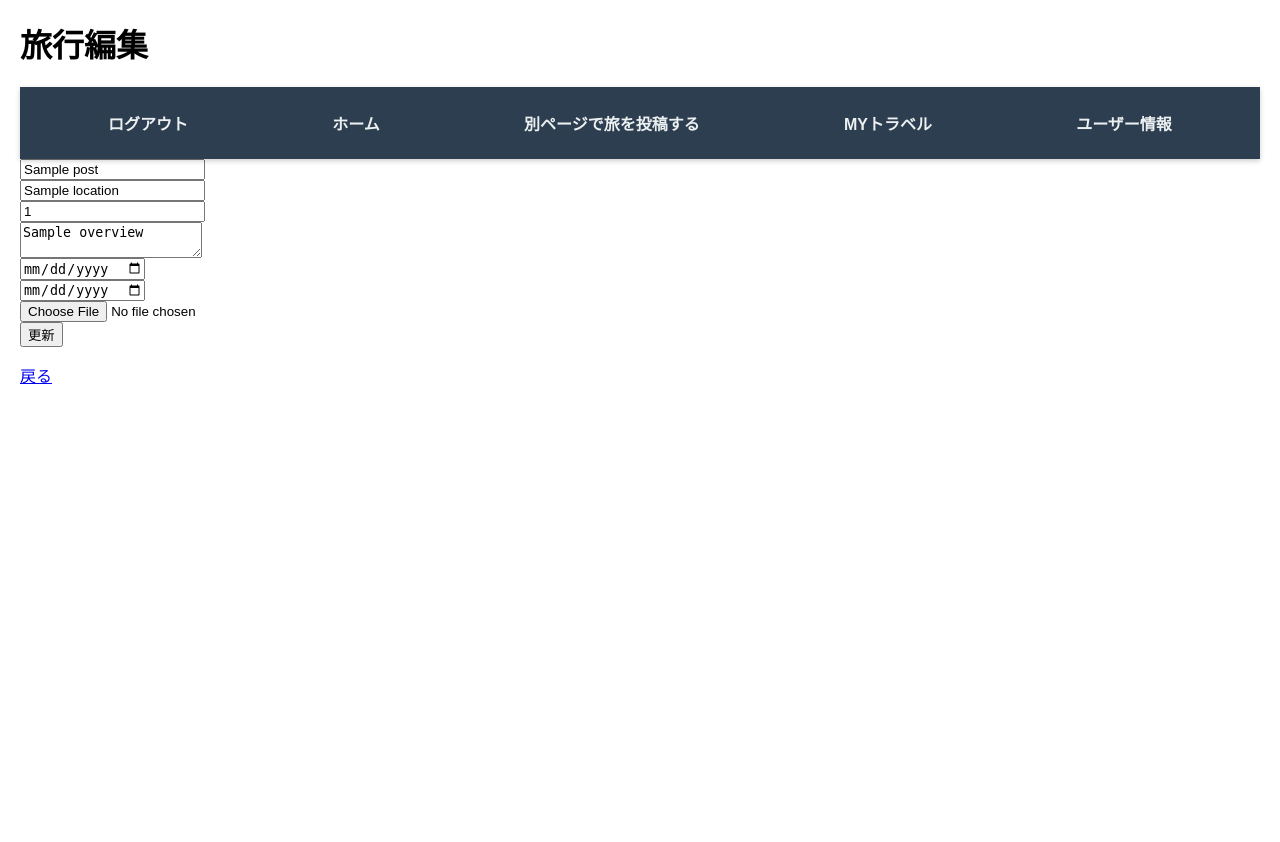
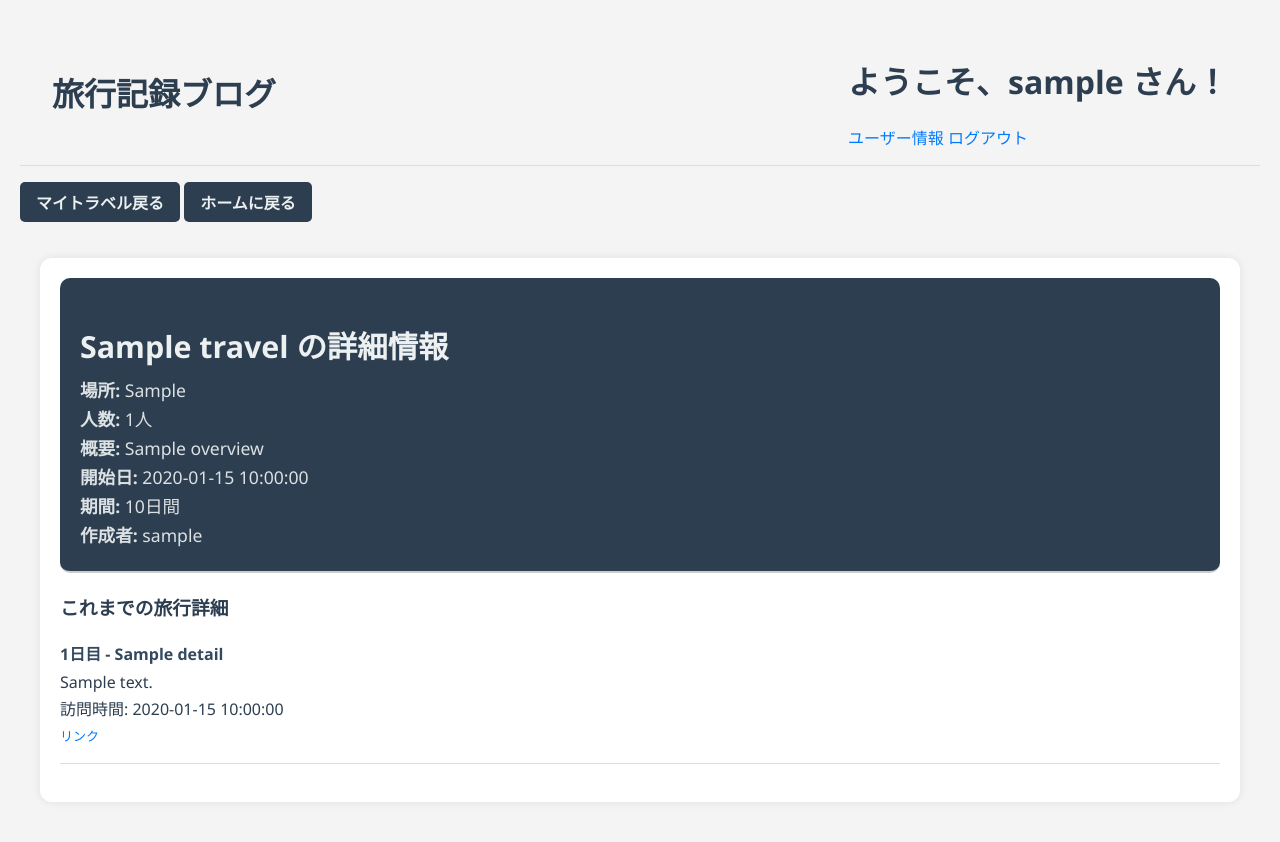
Before and after one commit to Aby-1202/travel_blog, a Flask app: template templates/edit.html in a window 1280 px wide. Before the commit the page ends 384 px from the top, so only its background shows below. Run offline with Flask 3, Linux system fonts and the light colour scheme; the template is opened without the code that fills it: most values are stand-ins (such as "Sample title", 1, 10 or a date in 2020).

```diff
--- a/templates/edit.html
+++ b/templates/edit.html
@@ -1,38 +1,46 @@
-<form method="POST" action="/edit/{{ post.id }}" enctype="multipart/form-data"></form>
 <!DOCTYPE html>
 <html lang="ja">
 <head>
     <meta charset="UTF-8">
-    <meta name="viewport" content="width=device-width, initial-scale=1.0">
-    <title>旅行編集</title>
-    <link rel="stylesheet" href="{{ url_for('static', filename='style.css') }}">
+    <title>{{ travel.t_title }} の詳細</title>
+    <link rel="stylesheet" href="{{ url_for('static', filename='detail.css') }}">
 </head>
 <body>
-    <h1>旅行編集</h1>
-    <div class="nav-links">
-        <a href="{{ url_for('auth.logout') }}">ログアウト</a>
-        <a href="{{ url_for('home.home') }}">ホーム</a>
-        <a href="{{ url_for('input.input') }}">別ページで旅を投稿する</a>
-        <a href="{{ url_for('my_travel.my_travel') }}">MYトラベル</a>
-        <a href="{{ url_for('users_data.users_data') }}">ユーザー情報</a>
+  <div class="header-top">
+      <h1 class="welcome-msg">旅行記録ブログ</h1>
+      <div class="user-actions">
+          <h1 class="welcome-msg">ようこそ、{{ username }} さん！</h1>
+          <a href="{{ url_for('users_data.users_data') }}">ユーザー情報</a>
+          <a href="{{ url_for('auth.logout') }}">ログアウト</a>
+      </div>
+  </div>
+    <a href="{{ url_for('travel_details.travel_details') }}" class="my-travel-back-link">マイトラベル戻る</a>
+    <a href="{{ url_for('home.home') }}" class="my-travel-back-link">ホームに戻る</a>
+
+    <div class="container">
+      <div class="left-panel">
+        <div class="sticky-header">
+          <h2>{{ travel.t_title }} の詳細情報</h2>
+          <p><strong>場所:</strong> {{ travel.t_location }}</p>
+          <p><strong>人数:</strong> {{ travel.human_number }}人</p>
+          <p><strong>概要:</strong> {{ travel.overview }}</p>
+          <p><strong>開始日:</strong> {{ travel.start_date }}</p>
+          <p><strong>期間:</strong> {{ duration_days }}日間</p>
+          <p><strong>作成者:</strong> {{ travel.username }}</p>
+        </div>
+
+        <h3>これまでの旅行詳細</h3>
+        {% for detail in travel_details %}
+          <div class="detail-item">
+            <h4>{{ detail.day_number }}日目 - {{ detail.detail_name }}</h4>
+            <p>{{ detail.detail_text }}</p>
+            <p>訪問時間: {{ detail.visit_time }}</p>
+            <p><a href="{{ detail.location_url }}" target="_blank">リンク</a></p>
+          </div>
+        {% else %}
+          <p>まだ詳細はありません。</p>
+        {% endfor %}
+      </div>
     </div>
-
-    <form method="POST" action="/edit/{{ post.id }}" enctype="multipart/form-data">
-        <input type="text" name="title" value="{{ post.title }}" required><br>
-        <input type="text" name="location" value="{{ post.location }}" required><br>
-        <input type="number" name="human_number" value="{{ post.human_number }}" required><br>
-        <textarea name="overview">{{ post.overview }}</textarea><br>
-        <input type="date" name="start_date" value="{{ post.start_date }}" required><br>
-        <input type="date" name="end_days" value="{{ post.end_days }}" required><br>
-        <input type="file" name="photo"><br>
-        <input type="submit" value="更新">
-    </form>
-    <a href="{{ url_for('my_travel.my_travel') }}">戻る</a>
-
-    {% if error %}
-        <p class="error">{{ error }}</p>
-    {% endif %}
-    {% if success %}
-        <p class="success">{{ success }}</p>
-    {% endif %}
 </body>
+</html>
```
